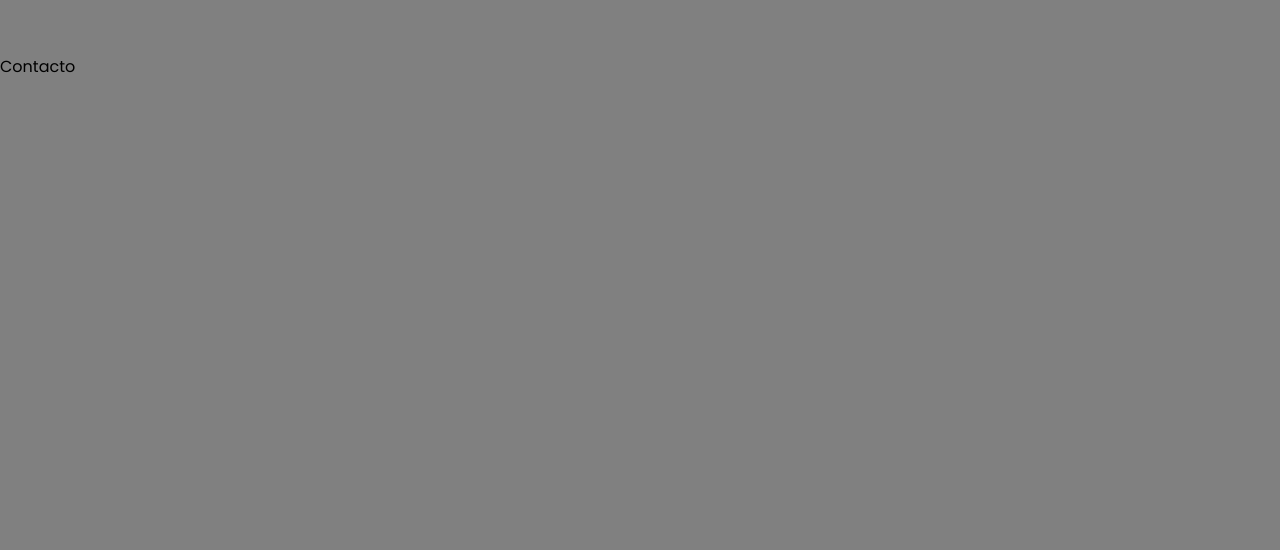
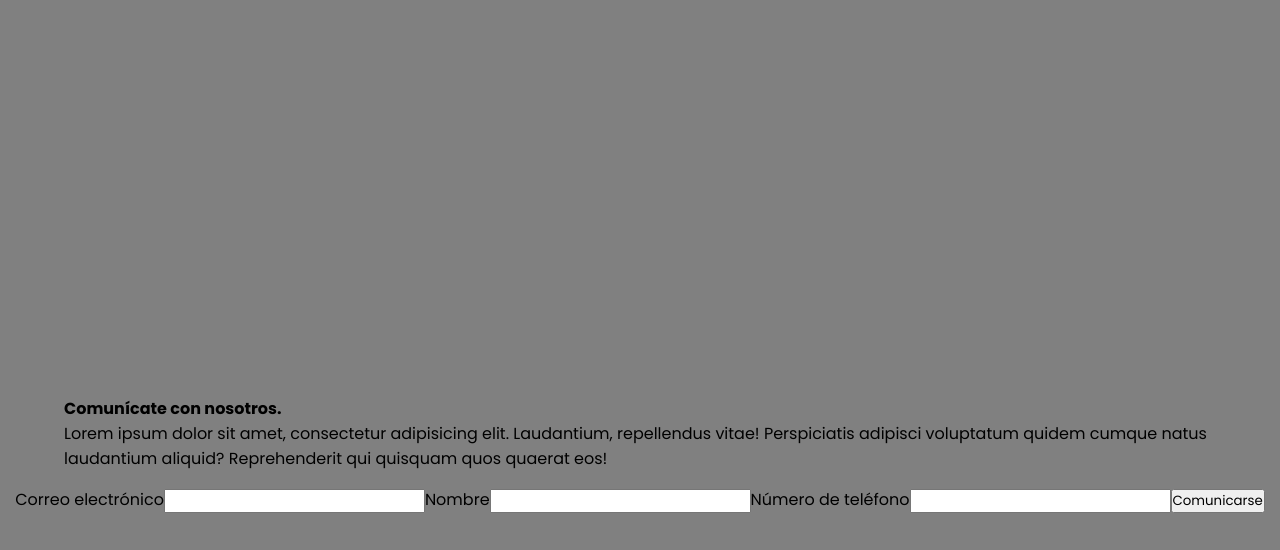
Before and after one commit to Franco-Calvo/cbglobal, a React (Create React App) app: page / in a window 1280 px wide. Shown: the part 1546-2096 px from the top of the page. Built offline with nearby package versions, Linux system fonts and the light colour scheme.

Commit message:
contacto

```diff
--- a/src/pages/Contacto/Contacto.jsx
+++ b/src/pages/Contacto/Contacto.jsx
@@ -1,8 +1,35 @@
-import React from 'react'
-import "./contacto.css"
+import React from "react";
+import "./contacto.css";
 
 export default function Contacto() {
   return (
-    <div className="ContactContainer">Contacto</div>
-  )
+    <div className="ContactContainer">
+      <div className="infoTop">
+        <h4>Comunícate con nosotros. </h4>
+        <p>
+          Lorem ipsum dolor sit amet, consectetur adipisicing elit. Laudantium,
+          repellendus vitae! Perspiciatis adipisci voluptatum quidem cumque
+          natus laudantium aliquid? Reprehenderit qui quisquam quos quaerat eos!
+        </p>
+      </div>
+      <div>
+        <span>
+          <label>Correo electrónico</label>
+          <input type="email" />
+        </span>
+
+        <span>
+          <label>Nombre</label>
+          <input type="text" />
+        </span>
+
+        <span>
+          <label>Número de teléfono</label>
+          <input type="number" />
+        </span>
+
+        <button>Comunicarse</button>
+      </div>
+    </div>
+  );
 }
--- a/src/pages/Contacto/contacto.css
+++ b/src/pages/Contacto/contacto.css
@@ -2,4 +2,14 @@
   width: 100%;
   height: 100vh;
   background: gray;
+  display: flex;
+  justify-content: center;
+  align-items: center;
+  flex-direction: column;
+  gap: 1rem;
 }
+
+.infoTop {
+  width: 90%;
+
+}
```
